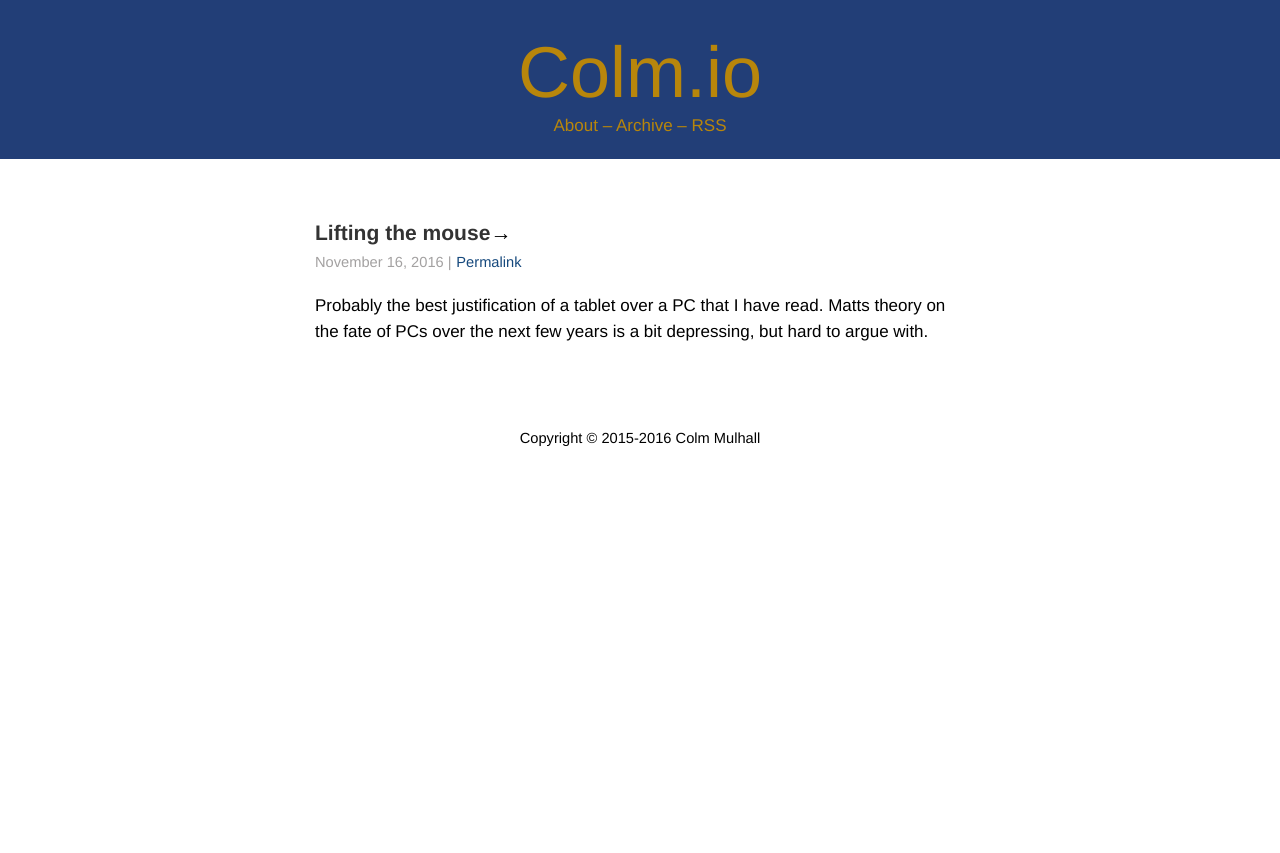
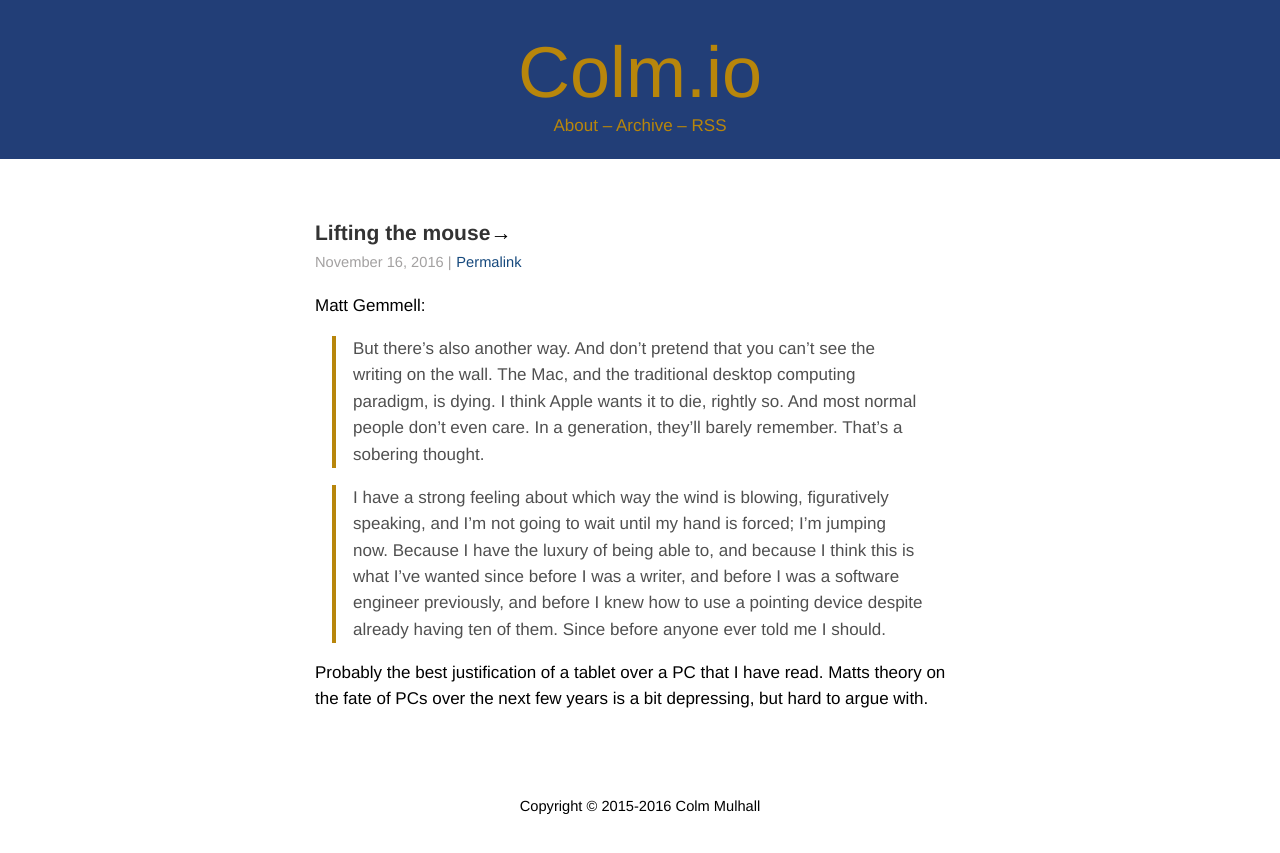
Before and after one commit to colmulhall/colmulhall.github.io, a Jekyll site: the page built from _posts/2016-11-11-lifting-the-mouse.md, in a window 1280 px wide. Shown: the top 853 px of the page. Built offline with Jekyll 4.4.1, drawn with Linux system fonts in a browser that asks for light colours.

Commit message:
Added quote to "Lifting the mouse"

```diff
--- a/_posts/2016-11-11-lifting-the-mouse.md
+++ b/_posts/2016-11-11-lifting-the-mouse.md
@@ -7,4 +7,10 @@ category: Tech
 tags: [ipad, desktop, mac]
 ---
 
+Matt Gemmell:
+
+>But there’s also another way. And don’t pretend that you can’t see the writing on the wall. The Mac, and the traditional desktop computing paradigm, is dying. I think Apple wants it to die, rightly so. And most normal people don’t even care. In a generation, they’ll barely remember. That’s a sobering thought.
+
+>I have a strong feeling about which way the wind is blowing, figuratively speaking, and I’m not going to wait until my hand is forced; I’m jumping now. Because I have the luxury of being able to, and because I think this is what I’ve wanted since before I was a writer, and before I was a software engineer previously, and before I knew how to use a pointing device despite already having ten of them. Since before anyone ever told me I should.
+
 Probably the best justification of a tablet over a PC that I have read. Matts theory on the fate of PCs over the next few years is a bit depressing, but hard to argue with.
```
